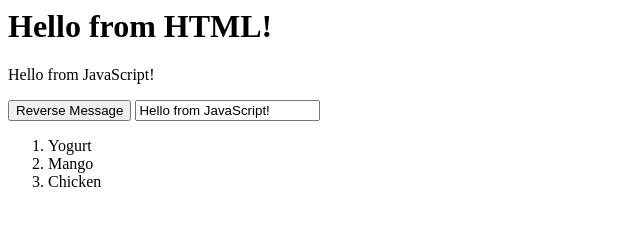
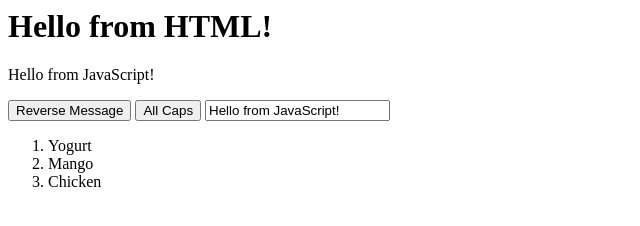
Before and after one commit to leonshimizu/first-example, a plain HTML site: page index.html in a window 1280 px wide. Shown: the whole page, without its empty margins (0-640 px from the left). Drawn offline with nearby package versions, Linux system fonts and the light colour scheme.

Commit message:
added all caps method

```diff
--- a/index.html
+++ b/index.html
@@ -12,6 +12,7 @@
   <div id="app">
     <p>{{ message }}</p>
     <button v-on:click="reverseMessage">Reverse Message</button>
+    <button v-on:click="allCaps">All Caps</button>
     <input v-model="message">
     <ol>
       <todo-item v-for="item in groceryList" v-bind:todo="item" v-bind:key="item.id"></todo-item>
--- a/index.js
+++ b/index.js
@@ -18,8 +18,11 @@ var app = new Vue({
   methods: {
     reverseMessage: function() {
       this.message = this.message.split("").reverse().join("");
+    },
+    allCaps: function() {
+      this.message = this.message.toUpperCase();
     }
-  },
+  }
 });
 
 // Vue.component('todo-item', {
```
